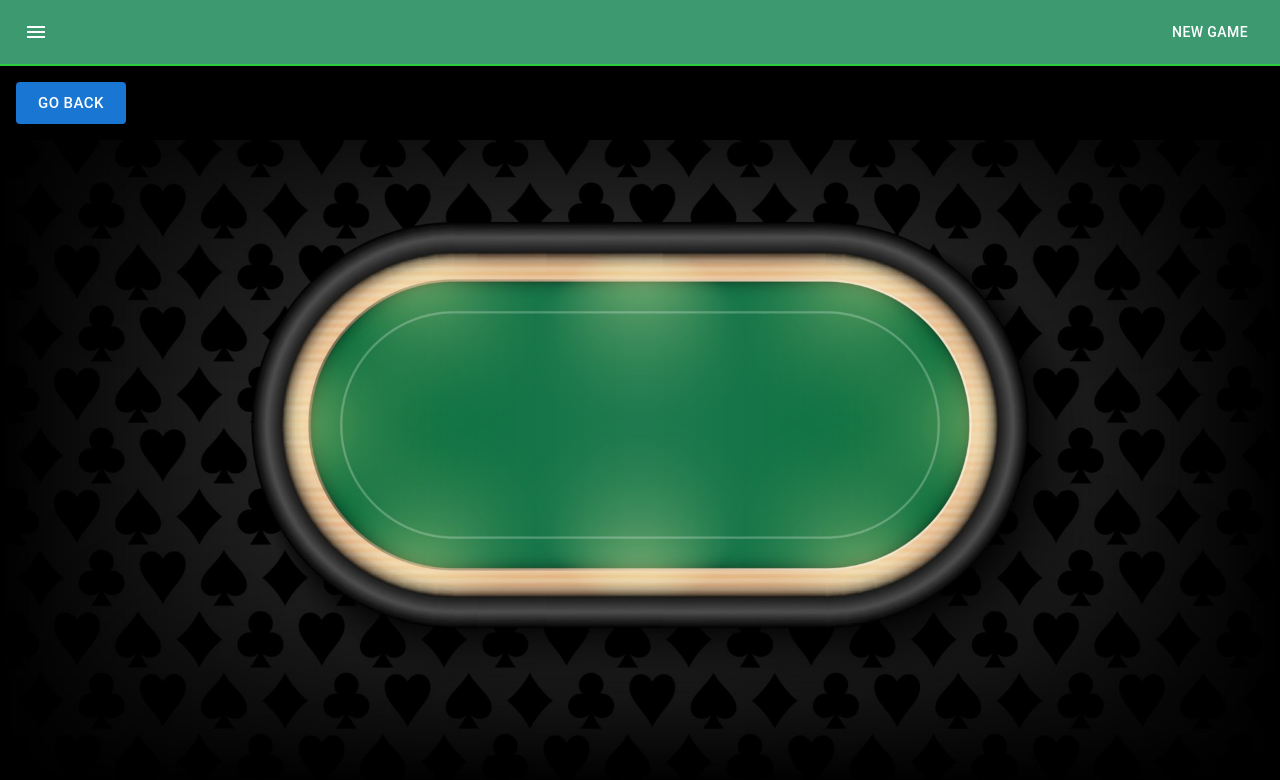
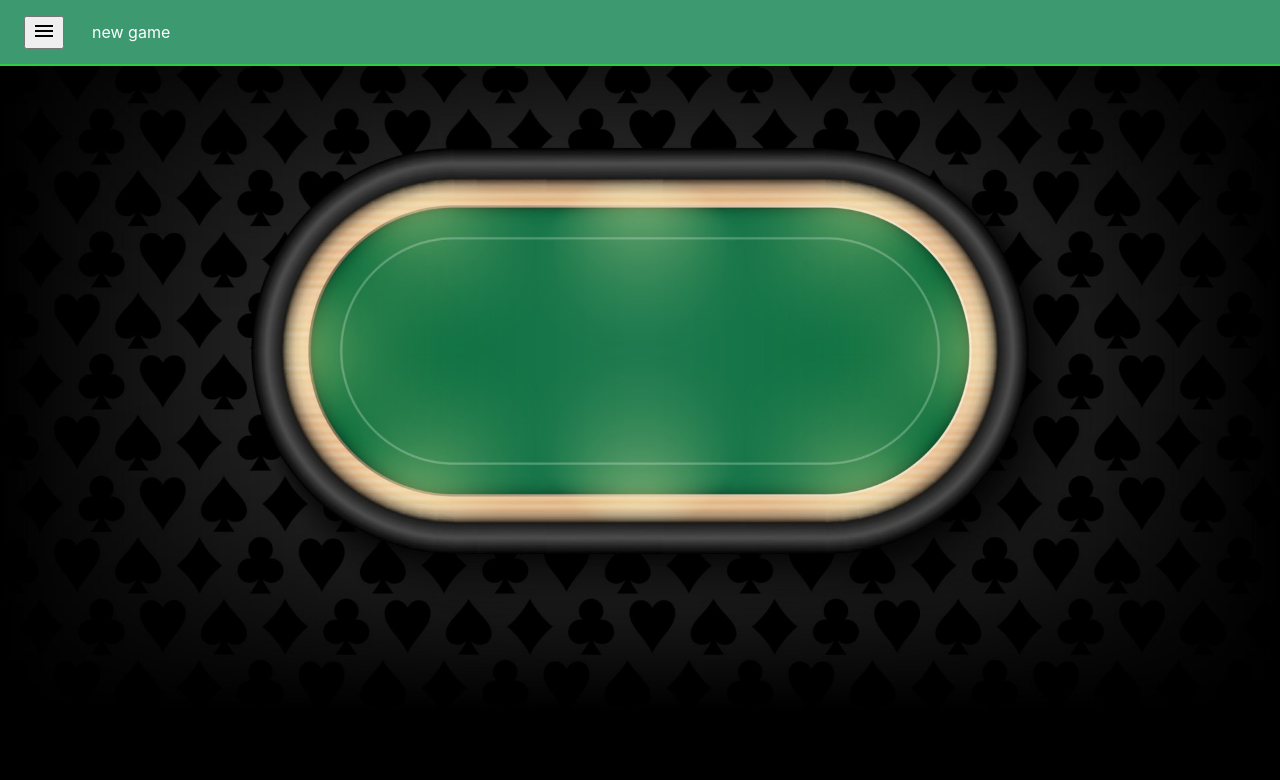
Before and after one commit to kiyanpourmaleki/Poker-Champ, a React (Create React App) app in the folder my-app/: page /NewGame in a window 1280 px wide. Shown: the top 780 px of the page. Built offline with nearby package versions, Linux system fonts and the light colour scheme.

Commit message:
back button in menu when not home

```diff
--- a/my-app/src/components/navbar.tsx
+++ b/my-app/src/components/navbar.tsx
@@ -1,13 +1,27 @@
 import * as React from 'react';
+import './navbar.css';
 import AppBar from '@mui/material/AppBar';
 import Box from '@mui/material/Box';
 import Toolbar from '@mui/material/Toolbar';
-import Typography from '@mui/material/Typography';
-import Button from '@mui/material/Button';
 import IconButton from '@mui/material/IconButton';
 import MenuIcon from '@mui/icons-material/Menu';
+import Menu from '@mui/material/Menu';
+import MenuItem from '@mui/material/MenuItem';
+import { Link } from 'react-router-dom';
 
 export default function Navbar(props: any) {
+    const [anchorEl, setAnchorEl] = React.useState<null | HTMLElement>(null);
+
+    const open = Boolean(anchorEl);
+
+    const handleClick = (event: React.MouseEvent<HTMLButtonElement>) => {
+        setAnchorEl(event.currentTarget);
+    };
+
+    const handleClose = () => {
+        setAnchorEl(null);
+    };
+
     return (
         <Box sx={{ flexGrow: 1 }}>
             <AppBar position="static" sx={{ backgroundColor: '#3D9970', borderBottom: 2, borderColor: '#2ECC40'}}>
@@ -19,11 +33,25 @@
                     aria-label="menu"
                     sx={{ mr: 2 }}
                     >
+                        <button
+                        className='menuButton'
+                        onClick={handleClick}>
                             <MenuIcon />
+                        </button>
+                        <Menu
+                        id="basic-menu"
+                        anchorEl={anchorEl}
+                        open={open}
+                        onClose={handleClose}
+                        MenuListProps={{
+                        'aria-labelledby': 'basic-button',
+                        }}>
+                        <div>
+                            {props.status != 'home' ? <MenuItem><Link to="/">Return to Home</Link></MenuItem> : <MenuItem>Home</MenuItem>}
+                        </div>
+                        </Menu>
                     </IconButton>
-          <Typography variant="h6" component="div" sx={{ flexGrow: 1 }}>
-          </Typography>
-          <Button color="inherit">{props.status}</Button>
+                    <p color="inherit">{props.status}</p>
                 </Toolbar>
             </AppBar>
         </Box>
--- a/my-app/src/routes/JoinGame/JoinGame.tsx
+++ b/my-app/src/routes/JoinGame/JoinGame.tsx
@@ -13,17 +13,6 @@
     color: theme.palette.text.secondary,
 }));
 
-function GoBack(){
-    return(
-        <Link to="/">
-        <Button
-            sx={{ m: 2 }}
-            variant="contained"
-            size="large">
-            Go Back</Button>
-        </Link>
-    );
-}
 
 export default function DisplayNewGame(props: any) {
 
@@ -36,8 +25,7 @@
     const gamecode = location.state.gamecode
     return(
         <div className="backgroundImage2">
-            <Navbar status='logged in'/>
-            <GoBack />
+            <Navbar status='in game'/>
             <Button
             sx={{ m: 2 }}
             onClick={test}
--- a/my-app/src/routes/LandingPage/App.tsx
+++ b/my-app/src/routes/LandingPage/App.tsx
@@ -23,7 +23,7 @@
 
   return (
     <>
-      <Navbar status='not logged in'/>
+      <Navbar status='home'/>
       <div className="backgroundImage">
         <header className="App-header">
           <Typography variant="h4" color="black">WELCOME TO</Typography>
--- a/my-app/src/routes/NewGame/NewGame.tsx
+++ b/my-app/src/routes/NewGame/NewGame.tsx
@@ -1,10 +1,9 @@
 import './NewGame.css';
-import { Typography, Button } from '@mui/material';
+import { Button } from '@mui/material';
 import { Link } from 'react-router-dom';
 import * as React from 'react';
 import { styled } from '@mui/material/styles';
 import Paper from '@mui/material/Paper';
-import Grid from '@mui/material/Unstable_Grid2';
 import Navbar from '../../components/navbar';
 
 const Item = styled(Paper)(({ theme }) => ({
@@ -15,22 +14,10 @@
     color: theme.palette.text.secondary,
 }));
 
-function GoBack(){
-    return(
-        <Link to="/">
-        <Button
-            sx={{ m: 2 }}
-            variant="contained"
-            size="large">
-            Go Back</Button></Link>
-    );
-}
-
 export default function DisplayNewGame() {
     return(
         <div className="backgroundImage2">
             <Navbar status='new game'/>
-            <GoBack />
             <div className='table'></div>
 
         </div>
```
Also changed, not shown: my-app/src/components/navbar.css (added). Lines whose indentation alone changed are shown as unchanged.
